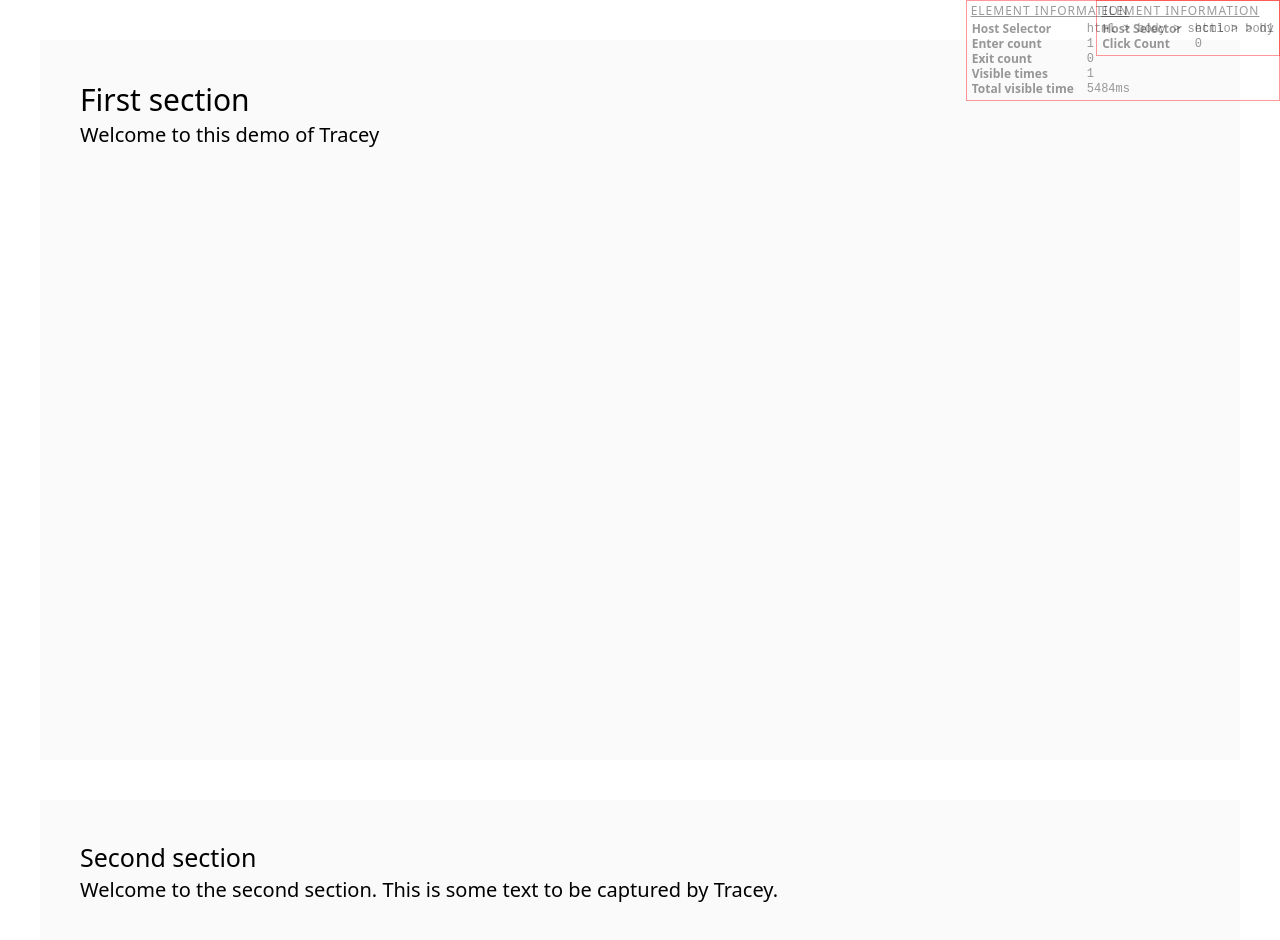
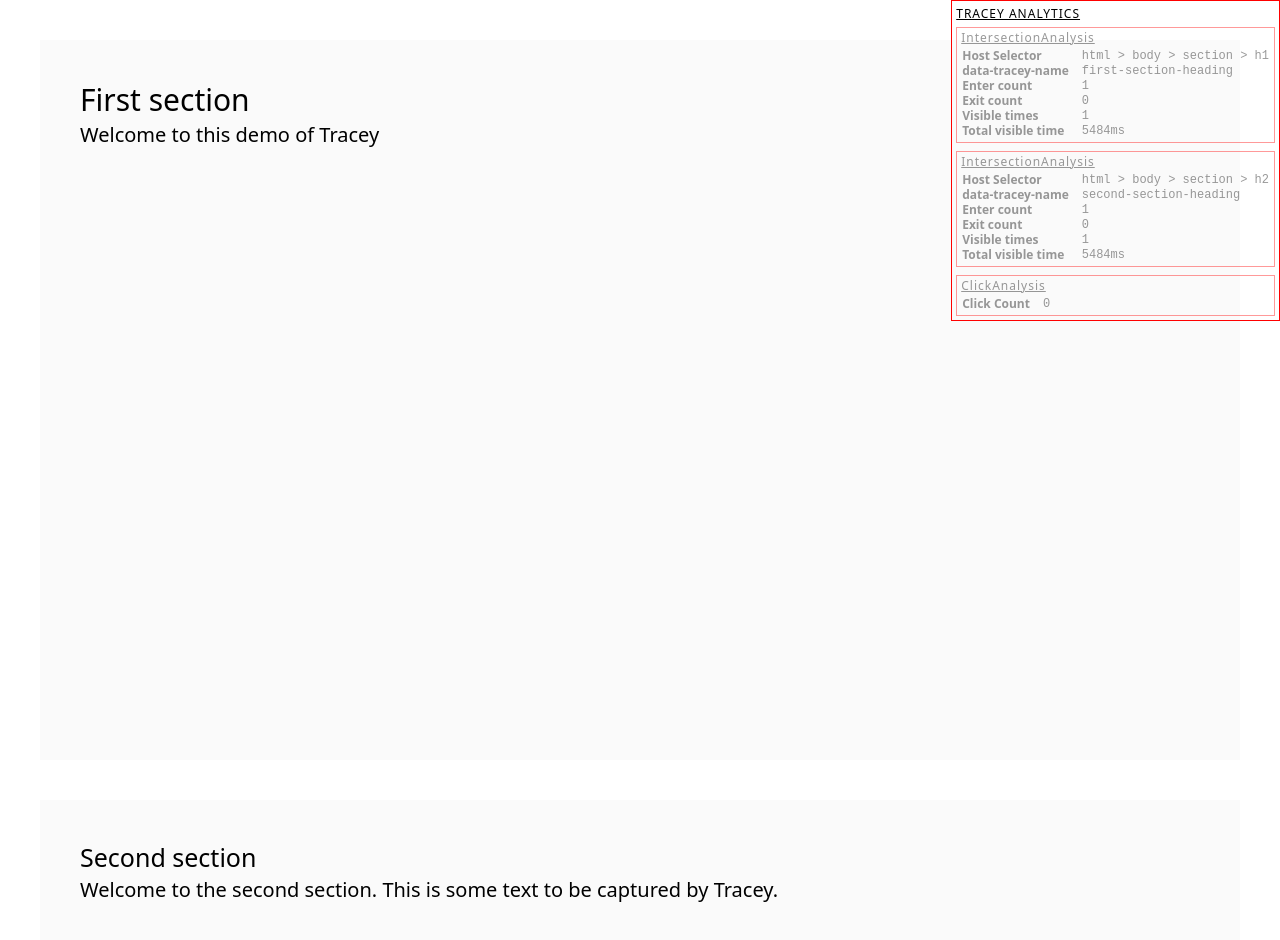
Before and after one commit to leuffen/tracey-lib, a website built with Vite: page index.html in a window 1280 px wide. Shown: the top 940 px of the page. Built offline with nearby package versions, Linux system fonts and the light colour scheme.

Commit message:
visualizer stack

```diff
--- a/src/analytics/analysis.ts
+++ b/src/analytics/analysis.ts
@@ -13,8 +13,10 @@ import { defaultVisualizerInterval } from "../config/defaults";
 import { SharedOptions } from "../config/shared-options";
 import { TraceyEvent } from "../events/tracey-event";
 import { Tracey } from "../tracey";
+import { TraceyAttributeNames } from "../util/attributes";
 import { KeyValuePair } from "../util/key-value-pair";
 import { ElementStatsVisualizer } from "../visualization/element-stats-visualizer";
+import { ElementStatsVisualizerStack } from "../visualization/element-stats-visualizer-stack";
 
 export interface AnalysisResult {
   timing: {
@@ -24,6 +26,7 @@ export interface AnalysisResult {
 }
 
 export abstract class Analysis<R extends AnalysisResult> {
+  private visualizerStack?: ElementStatsVisualizerStack;
   private visualizer?: ElementStatsVisualizer;
   private visualizerSubscription?: Subscription;
 
@@ -31,7 +34,6 @@ export abstract class Analysis<R extends AnalysisResult> {
   protected startTime?: DOMHighResTimeStamp;
   protected endTime?: DOMHighResTimeStamp;
 
-  protected abstract setupVisualizer(): ElementStatsVisualizer;
   protected abstract getVisualizerData(): KeyValuePair[];
 
   protected abstract getResult(): R;
@@ -40,6 +42,7 @@ export abstract class Analysis<R extends AnalysisResult> {
   ): Observable<unknown>;
 
   protected constructor(
+    protected readonly name: string,
     protected readonly tracey: Tracey,
     protected readonly options?: SharedOptions & AnalysisOptions,
   ) {}
@@ -63,7 +66,11 @@ export abstract class Analysis<R extends AnalysisResult> {
     const stream$ = this.observe(this.tracey.eventStream$).pipe(shareReplay(1));
 
     if (this.shouldVisualize) {
+      this.setupVisualizerStack();
       this.visualizer = this.setupVisualizer();
+
+      this.visualizerStack!.addVisualizer(this.visualizer);
+
       this.visualizerSubscription = merge(
         stream$,
         iif(
@@ -108,4 +115,29 @@ export abstract class Analysis<R extends AnalysisResult> {
 
     return this.options?.visualize?.interval ?? defaultVisualizerInterval;
   }
+
+  protected setupVisualizer(): ElementStatsVisualizer {
+    const tag = ElementStatsVisualizer.define();
+    const el = document.createElement(tag) as ElementStatsVisualizer;
+    el.setAttribute(TraceyAttributeNames.DATA_LABEL, this.name);
+
+    return el;
+  }
+
+  private setupVisualizerStack(): void {
+    if (this.visualizerStack) {
+      return;
+    }
+
+    const tag = ElementStatsVisualizerStack.define();
+    const existing = document.querySelector<ElementStatsVisualizerStack>(tag);
+    if (existing) {
+      this.visualizerStack = existing;
+      return;
+    }
+
+    const stack = document.createElement(tag) as ElementStatsVisualizerStack;
+    document.body.appendChild(stack);
+    this.visualizerStack = stack;
+  }
 }
--- a/src/analytics/click-analysis.ts
+++ b/src/analytics/click-analysis.ts
@@ -5,7 +5,6 @@ import { Tracey } from "../tracey";
 import { getTraceyName, TraceyAttributeNames } from "../util/attributes";
 import { getHierarchySelector } from "../util/dom";
 import { KeyValuePair } from "../util/key-value-pair";
-import { ElementStatsVisualizer } from "../visualization/element-stats-visualizer";
 import { Analysis, AnalysisResult } from "./analysis";
 
 export interface ClickAnalysisResult extends AnalysisResult {
@@ -17,7 +16,7 @@ export class ClickAnalysis extends Analysis<ClickAnalysisResult> {
   private targetHits = new Map<Element, number>();
 
   constructor(tracey: Tracey, options?: SharedOptions) {
-    super(tracey, options);
+    super("ClickAnalysis", tracey, options);
   }
 
   protected override observe(
@@ -43,16 +42,6 @@ export class ClickAnalysis extends Analysis<ClickAnalysisResult> {
     };
   }
 
-  protected override setupVisualizer(): ElementStatsVisualizer {
-    ElementStatsVisualizer.define();
-
-    const visualizer = document.createElement("element-stats-visualizer");
-
-    document.body.appendChild(visualizer);
-
-    return visualizer as ElementStatsVisualizer;
-  }
-
   protected override getVisualizerData(): KeyValuePair[] {
     const pairs = [{ key: "Click Count", value: this.clickCount }];
 
--- a/src/analytics/intersection-analysis.ts
+++ b/src/analytics/intersection-analysis.ts
@@ -2,6 +2,7 @@ import { filter, Observable, tap } from "rxjs";
 import { SharedOptions } from "../config/shared-options";
 import { IntersectionEvent } from "../events/intersection-event";
 import { Tracey } from "../tracey";
+import { TraceyAttributeNames } from "../util/attributes";
 import { KeyValuePair } from "../util/key-value-pair";
 import { Logger } from "../util/logger";
 import { TimeSpan } from "../util/time-span";
@@ -21,7 +22,7 @@ export class IntersectionAnalysis extends Analysis<IntersectionAnalysisResult> {
   private exitCount = 0;
   private visibleTimes: TimeSpan[] = [];
 
-  private readonly logger = new Logger(this.options, "IntersectionAnalysis");
+  private readonly logger = new Logger(this.options, this.name);
   private readonly element: HTMLElement;
 
   constructor(
@@ -29,7 +30,7 @@ export class IntersectionAnalysis extends Analysis<IntersectionAnalysisResult> {
     readonly selector: string,
     options?: SharedOptions,
   ) {
-    super(tracey, options);
+    super("IntersectionAnalysis", tracey, options);
     this.element = document.querySelector(selector) as HTMLElement;
 
     if (!this.element) {
@@ -92,12 +93,13 @@ export class IntersectionAnalysis extends Analysis<IntersectionAnalysisResult> {
   }
 
   protected override setupVisualizer(): ElementStatsVisualizer {
-    ElementStatsVisualizer.define();
+    const visualizer = super.setupVisualizer();
+    const randomId = Math.random().toString(36).substring(2, 15);
 
-    const visualizer = document.createElement("element-stats-visualizer");
-    this.element.appendChild(visualizer);
+    this.element.setAttribute(TraceyAttributeNames.DATA_TRACEY_ID, randomId);
+    visualizer.setAttribute(TraceyAttributeNames.DATA_TRACEY_HOST_ID, randomId);
 
-    return visualizer as ElementStatsVisualizer;
+    return visualizer;
   }
 
   protected override getVisualizerData(): KeyValuePair[] {
--- a/src/util/attributes.ts
+++ b/src/util/attributes.ts
@@ -1,5 +1,8 @@
 export enum TraceyAttributeNames {
+  DATA_LABEL = "data-label",
   DATA_TRACEY_NAME = "data-tracey-name",
+  DATA_TRACEY_ID = "data-tracey-id",
+  DATA_TRACEY_HOST_ID = "data-tracey-host-id",
 }
 
 export function getTraceyName(element: Element): string | null {
--- /dev/null
+++ b/src/visualization/element-stats-visualizer-stack.ts
@@ -0,0 +1,64 @@
+import { ElementStatsVisualizer } from "./element-stats-visualizer";
+
+export class ElementStatsVisualizerStack extends HTMLElement {
+  static define(
+    tag = "element-stats-visualizer-stack",
+    registry = customElements,
+  ): string {
+    if (!registry.get(tag)) {
+      registry.define(tag, this);
+    }
+
+    return tag;
+  }
+
+  private readonly shadow: ShadowRoot;
+
+  constructor() {
+    super();
+    this.shadow = this.attachShadow({ mode: "open" });
+  }
+
+  addVisualizer(visualizer: ElementStatsVisualizer): void {
+    this.shadow.querySelector("div > div")!.appendChild(visualizer);
+  }
+
+  connectedCallback(): void {
+    this.render();
+  }
+
+  private render(): void {
+    this.shadow.innerHTML = `
+      <style>
+        :host {
+          position: fixed;
+          top: 0;
+          right: 0;
+          height: 100vh;
+        }
+
+        :host > div {
+          border: 1px solid red;
+          font-size: 12px;
+          padding: 4px;
+        }
+
+        .heading {
+          letter-spacing: 1px;
+          text-transform: uppercase;
+          text-decoration: underline;
+          display: block;
+          margin-bottom: 4px;
+        }
+
+        element-stats-visualizer + element-stats-visualizer {
+          margin-top: 8px;
+        }
+      </style>
+      <div>
+        <span class="heading">Tracey Analytics</span>
+        <div></div>
+      </div>
+    `;
+  }
+}
--- a/src/visualization/element-stats-visualizer.ts
+++ b/src/visualization/element-stats-visualizer.ts
@@ -1,3 +1,4 @@
+import { getTraceyName, TraceyAttributeNames } from "../util/attributes";
 import { getHierarchySelector } from "../util/dom";
 import { KeyValuePair } from "../util/key-value-pair";
 
@@ -5,11 +6,20 @@ export class ElementStatsVisualizer extends HTMLElement {
   static define(
     tag = "element-stats-visualizer",
     registry = customElements,
-  ): void {
+  ): string {
     if (!registry.get(tag)) {
       registry.define(tag, this);
     }
+
+    return tag;
   }
+
+  private observedElement?: Element;
+  private observedElementIsVisible = false;
+  private observedElementObserver?: IntersectionObserver;
+
+  private forceExpanded = false;
+  private isExpanded = true;
 
   private readonly shadow: ShadowRoot;
   #data: KeyValuePair[] = [];
@@ -25,16 +35,44 @@ export class ElementStatsVisualizer extends HTMLElement {
   }
 
   connectedCallback(): void {
+    this.setupObservedElement();
     this.render();
+  }
+
+  disconnectedCallback(): void {
+    if (this.observedElementObserver) {
+      this.observedElementObserver.disconnect();
+    }
+  }
+
+  private setupObservedElement(): void {
+    const id = this.getAttribute(TraceyAttributeNames.DATA_TRACEY_HOST_ID);
+    this.observedElement =
+      document.querySelector(
+        `[${TraceyAttributeNames.DATA_TRACEY_ID}="${id}"]`,
+      ) ?? undefined;
+
+    if (this.observedElement) {
+      const observer = new IntersectionObserver((entries) => {
+        this.observedElementIsVisible = entries.some(
+          (entry) => entry.isIntersecting,
+        );
+        this.isExpanded = this.observedElementIsVisible || this.forceExpanded;
+
+        this.render();
+      });
+
+      observer.observe(this.observedElement);
+      this.observedElementObserver = observer;
+    }
   }
 
   private render(): void {
     this.shadow.innerHTML = `
       <style>
         :host {
-          position: fixed;
-          top: 0;
-          right: 0;
+          position: static;
+          display: block;
 
           opacity: .4;
           line-height: 1;
@@ -55,7 +93,6 @@ export class ElementStatsVisualizer extends HTMLElement {
 
         .heading {
           letter-spacing: 1px;
-          text-transform: uppercase;
           text-decoration: underline;
           display: block;
           margin-bottom: 4px;
@@ -70,20 +107,57 @@ export class ElementStatsVisualizer extends HTMLElement {
         }
       </style>
       <div>
-        <span class="heading">Element Information</span>
+        <span class="heading">${this.label}</span>
         ${this.getTableHtml()}
       </div>
     `;
+
+    if (!this.isExpanded) {
+      this.shadow.querySelector("[data-expand-btn]")?.addEventListener(
+        "click",
+        () => {
+          this.forceExpanded = true;
+          this.isExpanded = true;
+          this.render();
+        },
+        { once: true },
+      );
+    }
+    if (this.forceExpanded) {
+      this.shadow.querySelector("[data-collapse-btn]")?.addEventListener(
+        "click",
+        () => {
+          this.forceExpanded = false;
+          this.isExpanded = false;
+          this.render();
+        },
+        { once: true },
+      );
+    }
+  }
+
+  private get label(): string {
+    return (
+      this.getAttribute(TraceyAttributeNames.DATA_LABEL) ??
+      "Element Information"
+    );
   }
 
   private getTableHtml(): string {
+    if (!this.isExpanded) {
+      return `<span data-expand-btn>(expand)</span>`;
+    }
+
     return `
       <table>
         <tbody>
           ${this.getHostSelectorTableRow()}
+          ${this.getDataTraceyNameTableRow()}
           ${this.#data.map((entry) => this.getTableRowHtml(entry)).join("")}
         </tbody>
       </table>
+
+      ${this.forceExpanded ? "<span data-collapse-btn>(collapse)</span>" : ""}
     `;
   }
 
@@ -97,9 +171,24 @@ export class ElementStatsVisualizer extends HTMLElement {
   }
 
   private getHostSelectorTableRow(): string {
+    if (!this.observedElement) {
+      return "";
+    }
+
     return this.getTableRowHtml({
       key: "Host Selector",
-      value: getHierarchySelector(this.parentElement),
+      value: getHierarchySelector(this.observedElement),
+    });
+  }
+
+  private getDataTraceyNameTableRow(): string {
+    if (!this.observedElement) {
+      return "";
+    }
+
+    return this.getTableRowHtml({
+      key: TraceyAttributeNames.DATA_TRACEY_NAME,
+      value: getTraceyName(this.observedElement) ?? "-",
     });
   }
 }
```
Also changed, not shown: index.html (+18 -8 lines).
